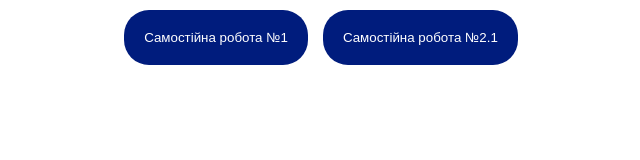
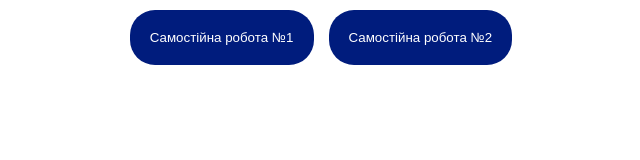
Before and after one commit to VaL2111/IM-31-appINDEPENDENT-BakhmatskyiValentyn-FIOT-2025, a plain HTML site: page index.html in a window 1280 px wide. Shown: the whole page, without its empty margins (319-959 px from the left). Drawn offline with Linux system fonts and the light colour scheme.

Commit message:
change number of 2-nd independent work

```diff
--- a/index.html
+++ b/index.html
@@ -16,7 +16,7 @@
                 <button class="btn" data-target="work1">Самостійна робота №1</button>
             </a>
             <a href="independentWork2.html">
-                <button class="btn" data-target="work1">Самостійна робота №2.1</button>
+                <button class="btn" data-target="work1">Самостійна робота №2</button>
             </a>
         </section>
     </header>
```
